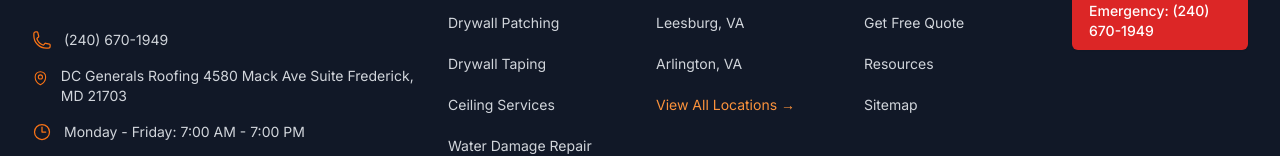
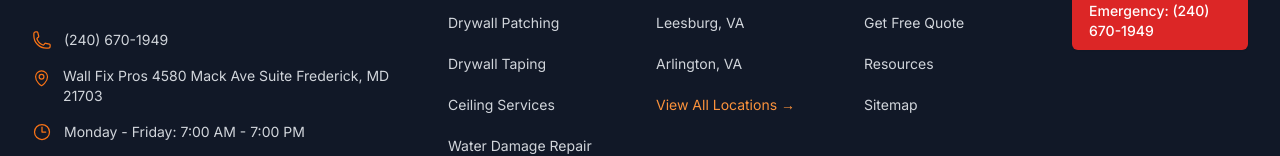
Before and after one commit to rodolfoapps/wall-fix-pros, a Next.js app: page / in a window 1280 px wide. Shown: the part 7521-7677 px from the top of the page. Built offline with nearby package versions, Linux system fonts and the light colour scheme; no server answers.

Commit message:
Replace DC Generals Roofing with Wall Fix Pros in address
- Updated business-info.json full address field
- Updated README.md business information section
- Updated generate-pages.js script headquarters address

All references to DC Generals Roofing have been replaced with Wall Fix Pros

```diff
--- a/data/business-info.json
+++ b/data/business-info.json
@@ -5,7 +5,7 @@
     "city": "Frederick",
     "state": "MD",
     "zipCode": "21703",
-    "full": "DC Generals Roofing 4580 Mack Ave Suite Frederick, MD 21703"
+    "full": "Wall Fix Pros 4580 Mack Ave Suite Frederick, MD 21703"
   },
   "contact": {
     "phone": "(240) 670-1949",
--- a/scripts/generate-pages.js
+++ b/scripts/generate-pages.js
@@ -334,7 +334,7 @@
             ${isHeadquarters ? `
             <div className="mt-8 text-center">
               <p className="text-sm text-blue-100">
-                📍 Headquarters: DC Generals Roofing 4580 Mack Ave Suite Frederick, MD 21703
+                📍 Headquarters: Wall Fix Pros 4580 Mack Ave Suite Frederick, MD 21703
               </p>
             </div>` : ''}
           </div>
```
Also changed, not shown: 1 other file (tests, documents, lock files or other folders).
